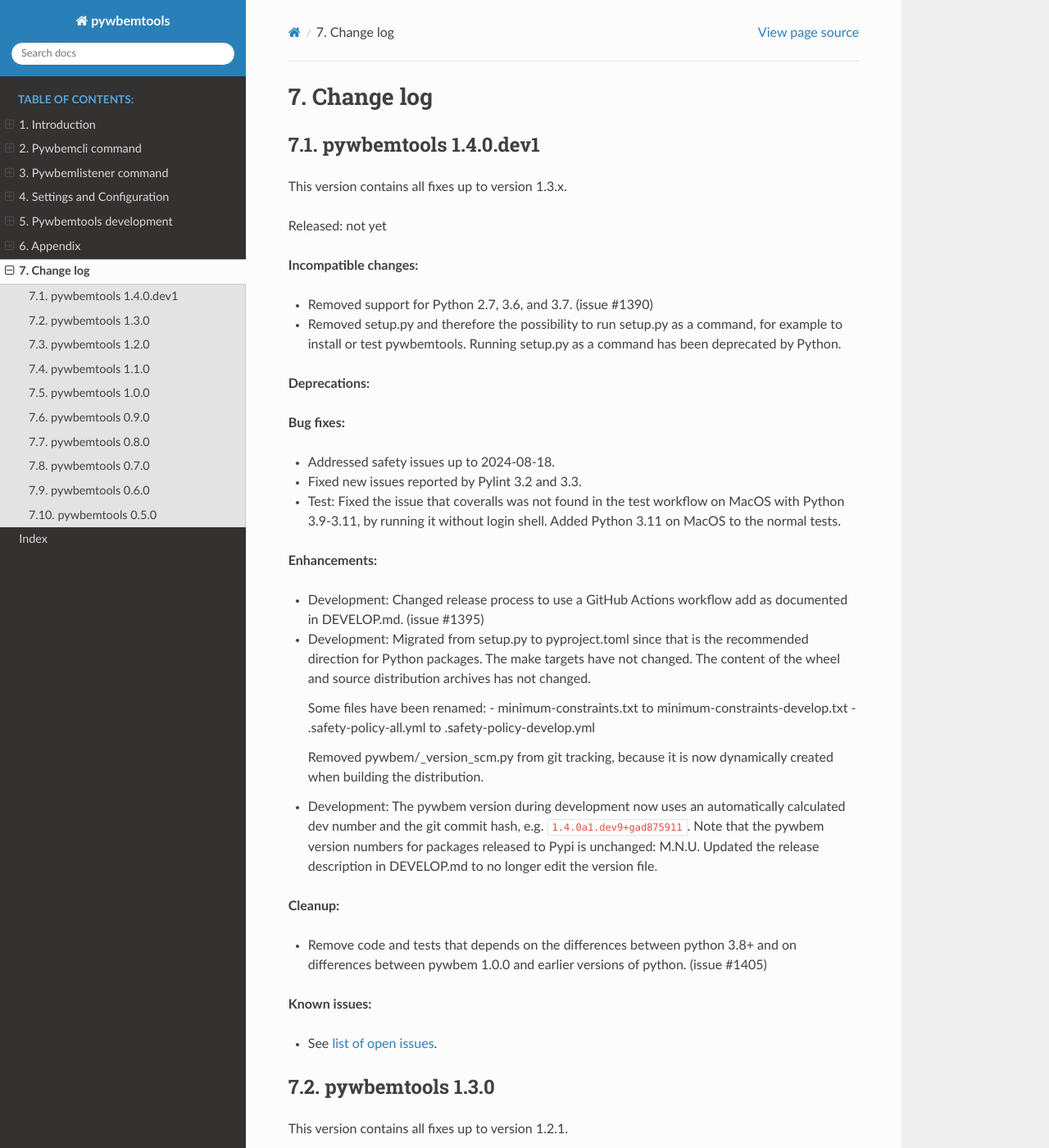
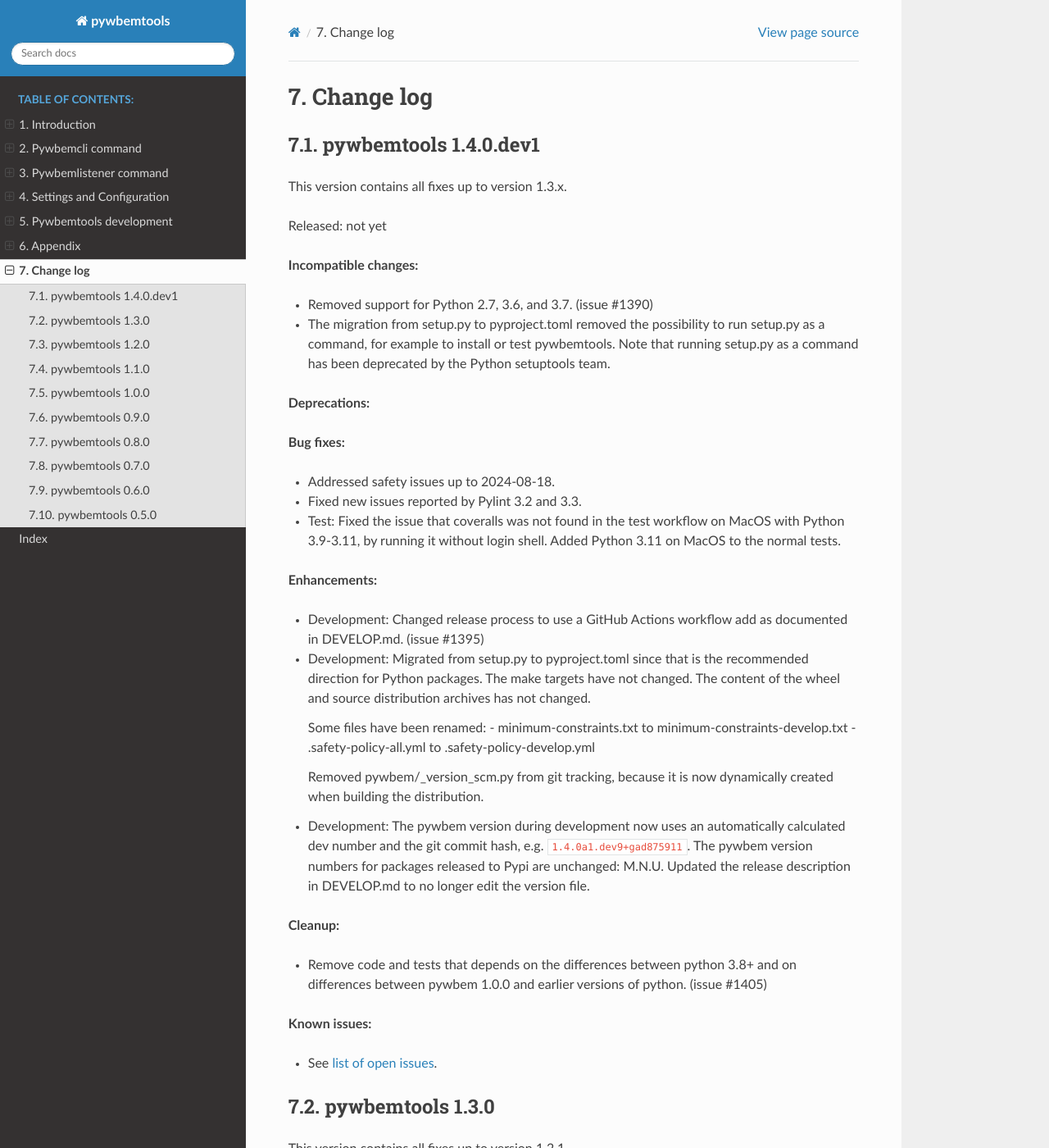
Before and after one commit to pywbem/pywbemtools, a Sphinx documentation site: the page built from docs/changes.rst, in a window 1280 px wide and 1400 px high. Shown: the whole window at 82% size. Built offline with Sphinx 7.4.7 and the Read the Docs theme 2.0.0, drawn with Linux system fonts in a browser that asks for light colours; the version number could not be read and is left out.

Commit message:
Minor fixes after migrating to pyproject.toml
Signed-off-by: Andreas Maier <andreas.r.maier@gmx.de>

```diff
--- a/dev-requirements.txt
+++ b/dev-requirements.txt
@@ -1,8 +1,8 @@
 # Pip requirements file for development dependencies.
 
 
-# Direct dependencies for development and indirect dependencies for development
-# that are needed for some reason (must be consistent with minimum-constraints-develop.txt)
+# Direct and necessary indirect dependencies for development (must be consistent
+# with minimum-constraints-develop.txt)
 
 # Build distribution archive
 build>=1.1.1
--- a/docs/changes.rst
+++ b/docs/changes.rst
@@ -16,9 +16,10 @@
 
 * Removed support for Python 2.7, 3.6, and 3.7. (issue #1390)
 
-* Removed setup.py and therefore the possibility to run setup.py as a command,
-  for example to install or test pywbemtools. Running setup.py as a command has
-  been deprecated by Python.
+* The migration from setup.py to pyproject.toml removed the possibility to run
+  setup.py as a command, for example to install or test pywbemtools. Note that
+  running setup.py as a command has been deprecated by the Python setuptools
+  team.
 
 **Deprecations:**
 
@@ -50,8 +51,7 @@
 
 * Development: The pywbem version during development now uses an automatically
   calculated dev number and the git commit hash, e.g. ``1.4.0a1.dev9+gad875911``.
-  Note that the pywbem version numbers for packages released to Pypi is
-  unchanged: M.N.U.
+  The pywbem version numbers for packages released to Pypi are unchanged: M.N.U.
   Updated the release description in DEVELOP.md to no longer edit the version
   file.
 
```
Also changed, not shown: 1 other file.
